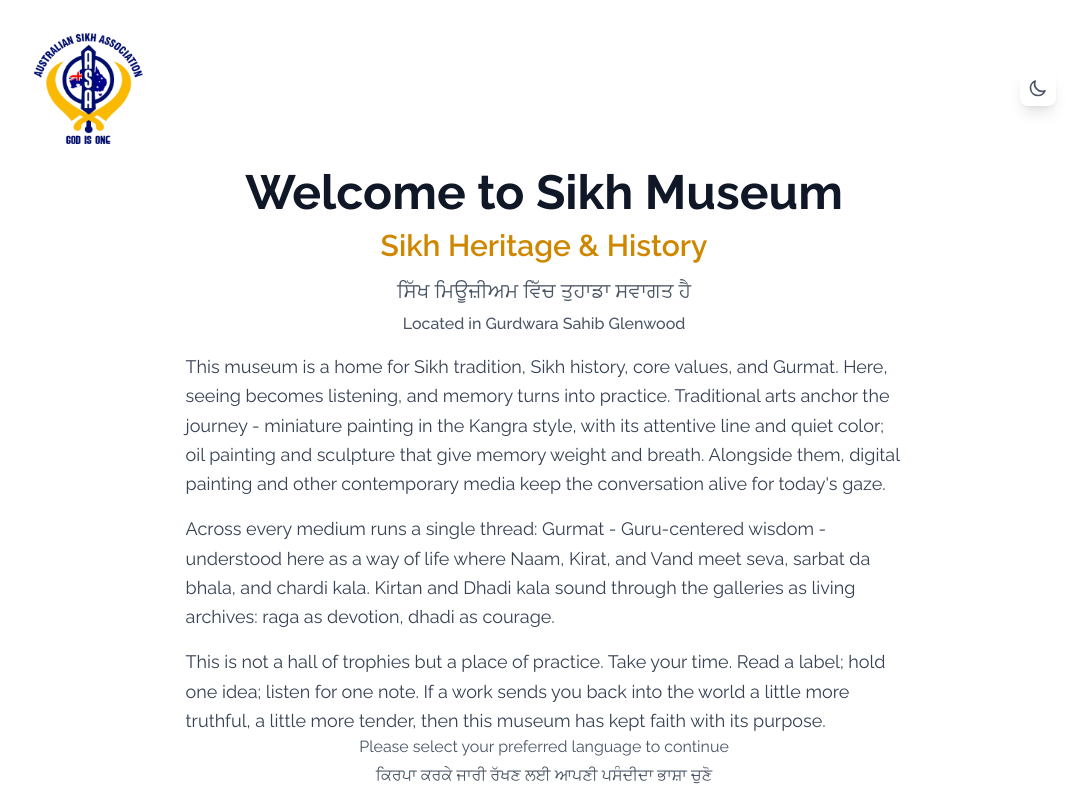
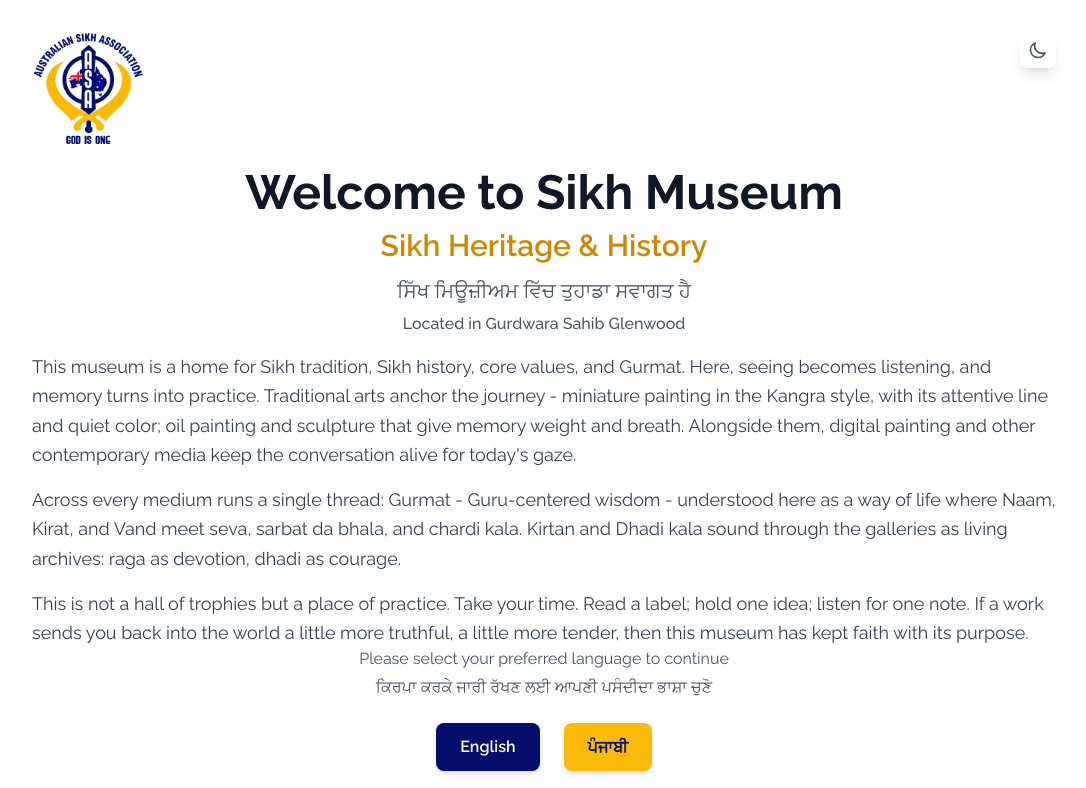
Before and after one commit to harvinder-its/museum-app, a Next.js app: page / in a window 1280 px wide. Shown: the top 788 px of the page, without its empty margins (96-1182 px from the left). Built offline with nearby package versions, Linux system fonts and the light colour scheme.

Commit message:
Adjust home page layout

```diff
--- a/src/app/page.tsx
+++ b/src/app/page.tsx
@@ -21,13 +21,14 @@ export default function LanguageSelection() {
     >
       <main className="flex flex-1 flex-col px-4 py-8 sm:px-6 lg:px-10">
         <div className="mx-auto flex h-full w-full max-w-5xl flex-col">
-          <div>
-            <div className="flex flex-wrap items-center justify-between gap-4">
+          <header className="flex w-full flex-wrap items-start justify-between gap-4">
+            <div className="shrink-0">
               <Image src="/images/logo.png" alt="Museum Logo" width={120} height={120} className="h-24 w-24 sm:h-28 sm:w-28" />
+            </div>
 
             <button
               onClick={() => setIsDarkMode(!isDarkMode)}
-                className={`rounded-lg p-2 shadow-lg transition-colors duration-200 ${
+              className={`ml-auto self-start rounded-lg p-2 shadow-lg transition-colors duration-200 ${
                 isDarkMode
                   ? 'bg-gray-800 text-gray-300 hover:bg-gray-700 hover:text-white'
                   : 'bg-white text-gray-600 hover:bg-gray-100 hover:text-gray-900'
@@ -54,7 +55,7 @@ export default function LanguageSelection() {
                 </svg>
               )}
             </button>
-            </div>
+          </header>
 
           <div className="mt-6 flex flex-col items-center text-center">
             <h2
@@ -84,25 +85,23 @@ export default function LanguageSelection() {
               isDarkMode ? 'text-gray-300' : 'text-gray-700'
             }`}
           >
-              <div className="mx-auto max-w-[70%]">
+            <div className="mx-auto w-full max-w-4xl md:max-w-5xl">
               <p className="mb-4">
-                  This museum is a home for Sikh tradition, Sikh history, core values, and Gurmat. Here, seeing becomes
-                  listening, and memory turns into practice. Traditional arts anchor the journey - miniature painting in the
-                  Kangra style, with its attentive line and quiet color; oil painting and sculpture that give memory weight
-                  and breath. Alongside them, digital painting and other contemporary media keep the conversation alive for
-                  today's gaze.
+                This museum is a home for Sikh tradition, Sikh history, core values, and Gurmat. Here, seeing becomes listening,
+                and memory turns into practice. Traditional arts anchor the journey - miniature painting in the Kangra style,
+                with its attentive line and quiet color; oil painting and sculpture that give memory weight and breath. Alongside
+                them, digital painting and other contemporary media keep the conversation alive for today's gaze.
               </p>
               <p className="mb-4">
-                  Across every medium runs a single thread: Gurmat - Guru-centered wisdom - understood here as a way of life where
-                  Naam, Kirat, and Vand meet seva, sarbat da bhala, and chardi kala. Kirtan and Dhadi kala sound through the
-                  galleries as living archives: raga as devotion, dhadi as courage.
+                Across every medium runs a single thread: Gurmat - Guru-centered wisdom - understood here as a way of life where Naam,
+                Kirat, and Vand meet seva, sarbat da bhala, and chardi kala. Kirtan and Dhadi kala sound through the galleries as living
+                archives: raga as devotion, dhadi as courage.
               </p>
               <p>
-                  This is not a hall of trophies but a place of practice. Take your time. Read a label; hold one idea; listen
-                  for one note. If a work sends you back into the world a little more truthful, a little more tender, then
-                  this museum has kept faith with its purpose.
+                This is not a hall of trophies but a place of practice. Take your time. Read a label; hold one idea; listen for one note.
+                If a work sends you back into the world a little more truthful, a little more tender, then this museum has kept faith with
+                its purpose.
               </p>
-              </div>
             </div>
           </div>
 
```
Lines whose indentation alone changed are shown as unchanged.
